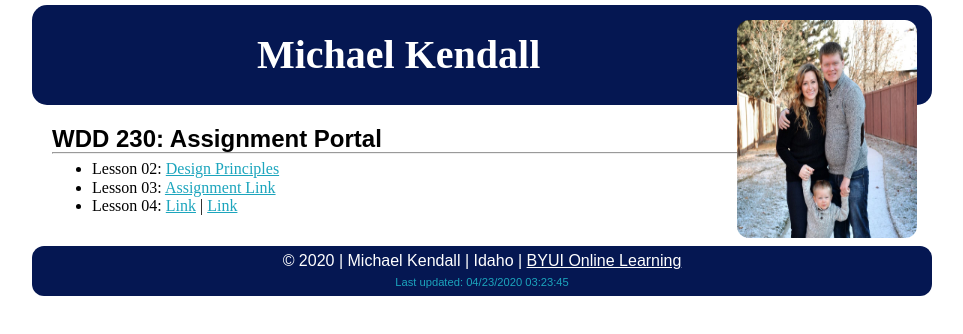
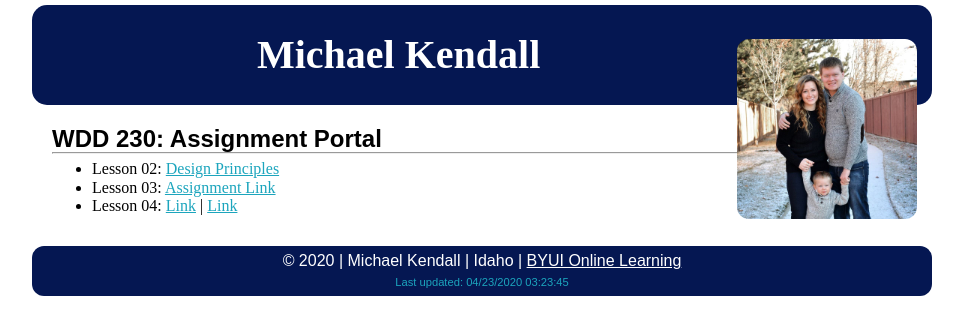
Before and after one commit to techmike12/techmike12.github.io, a plain HTML site: page index.html in a window 1280 px wide. Shown: the whole page, without its empty margins (158-1121 px from the left). Drawn offline with Linux system fonts and the light colour scheme.

Commit message:
Updated CSS

```diff
--- a/CSS/small.css
+++ b/CSS/small.css
@@ -8,11 +8,11 @@ body {
 header {
     font-size: .5em;
     background-color: rgb(5, 23, 82);
-    height: 100px;
+
     margin-top: 5px;
     display: flex;
     justify-content: space-between;
-    flex-wrap: wrap;
+    align-items: center;
 }
 
 h2 {
```
